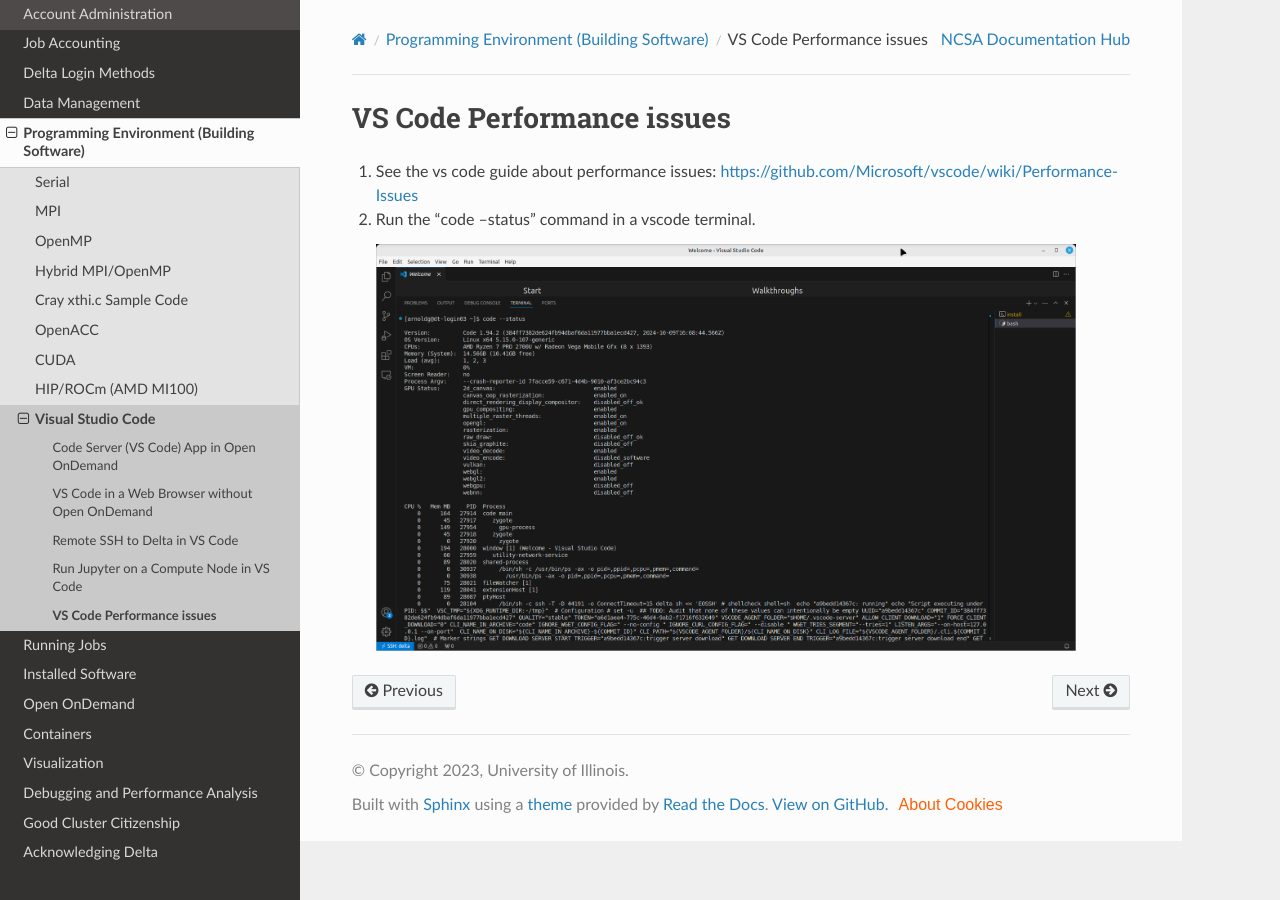
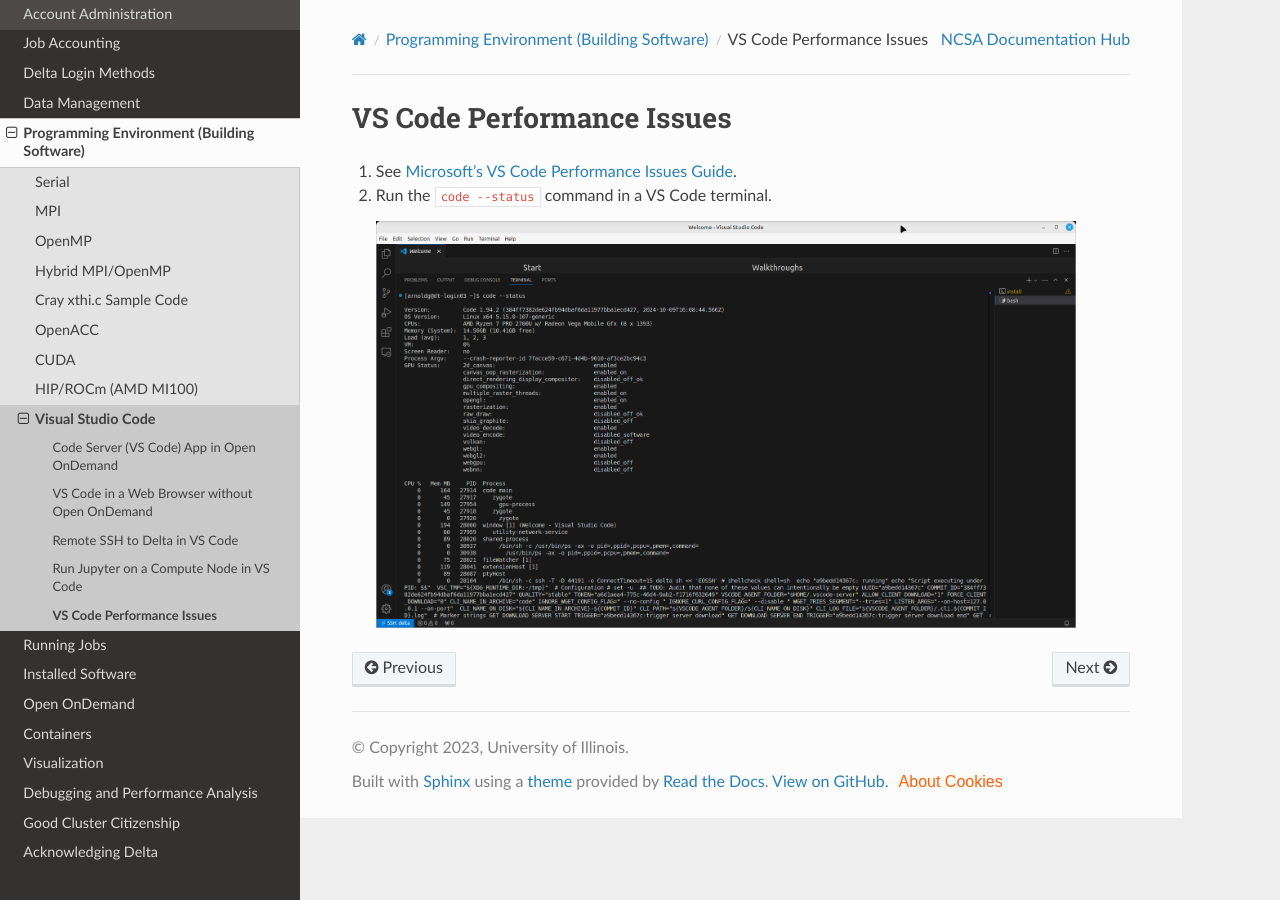
Before and after one commit to ncsa/Delta_doc, a Sphinx documentation site: the page built from docs/source/user_guide/vscode/performance_issues.rst, in a window 1280 px wide. Built offline with Sphinx 7.4.7 and the Read the Docs theme 3.1.0, drawn with Linux system fonts in a browser that asks for light colours.

Commit message:
Update performance_issues.rst a few formatting changes

```diff
--- a/docs/source/user_guide/vscode/performance_issues.rst
+++ b/docs/source/user_guide/vscode/performance_issues.rst
@@ -1,9 +1,9 @@
-VS Code Performance issues
+VS Code Performance Issues
 ==================================
 
-#. See the vs code guide about performance issues: `<https://github.com/Microsoft/vscode/wiki/Performance-Issues>`_
+#. See `Microsoft's VS Code Performance Issues Guide <https://github.com/Microsoft/vscode/wiki/Performance-Issues>`_.
 
-#. Run the "code --status" command in a vscode terminal.
+#. Run the ``code --status`` command in a VS Code terminal.
 
    ..  image:: ../images/vscode/01_code_status.png
        :alt: Using the code --status command with vscode.
```
